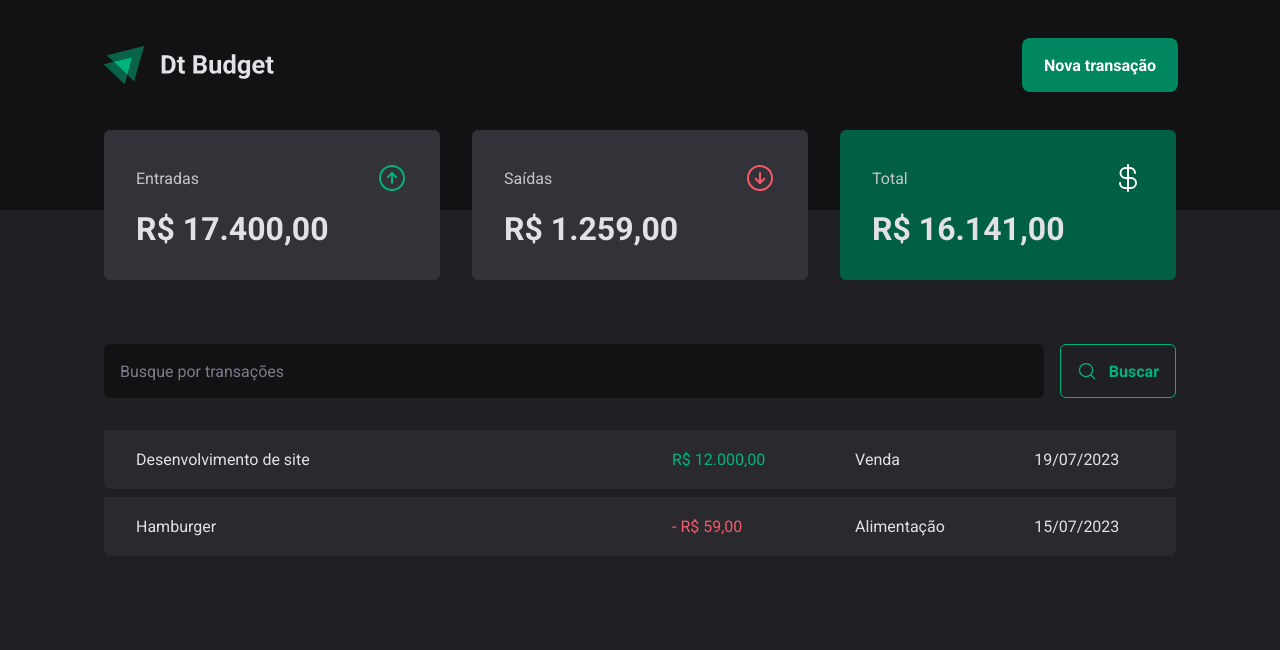
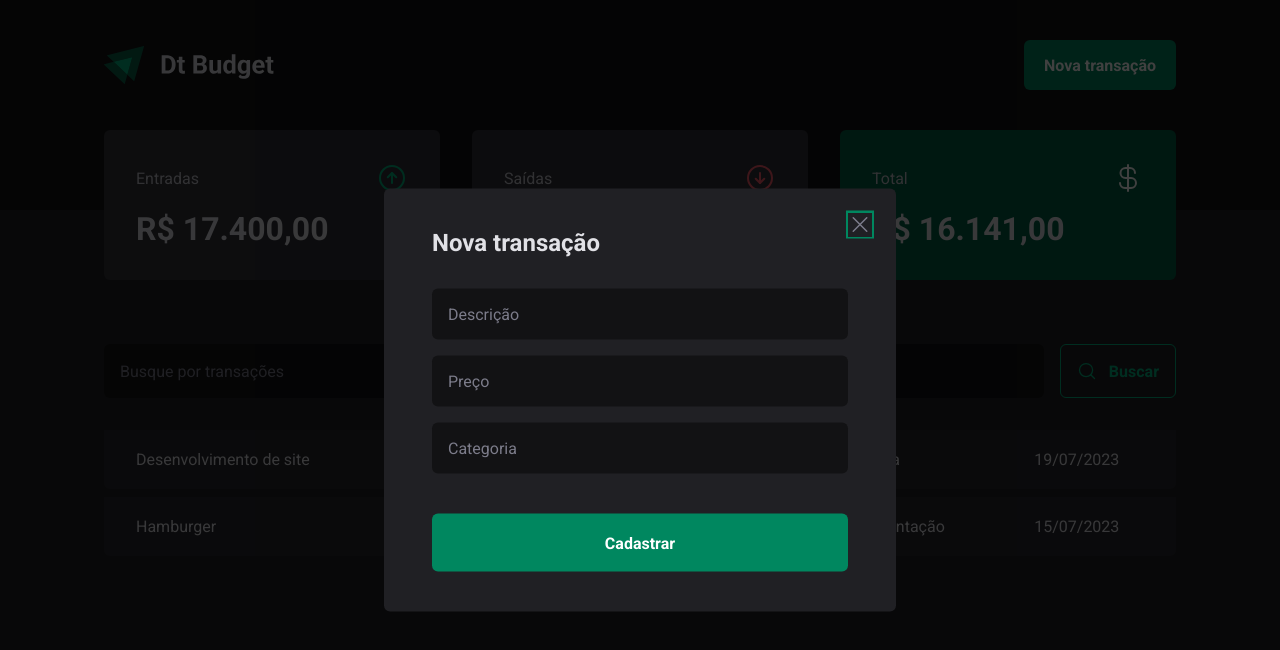
Before and after one commit to gufvr/dt-budget, a React (Vite) app: page / in a window 1280 px wide. Both pictures are taken after a click on the button "Nova transação". Shown: the top 650 px of the page. Built offline with nearby package versions, Linux system fonts and the light colour scheme.

Commit message:
creating an accessible modal with Radix-ui

```diff
--- a/package.json
+++ b/package.json
@@ -10,6 +10,7 @@
     "preview": "vite preview"
   },
   "dependencies": {
+    "@radix-ui/react-dialog": "^1.0.4",
     "phosphor-react": "^1.4.1",
     "react": "^18.2.0",
     "react-dom": "^18.2.0",
--- a/src/components/Header/index.tsx
+++ b/src/components/Header/index.tsx
@@ -1,6 +1,8 @@
 import { HeaderContainer, HeaderContent, NewTransactionButton } from './styles'
+import * as Dialog from '@radix-ui/react-dialog'
 
 import logoImg from '../../assets/Logo.svg'
+import { NewTransactionModal } from '../NewTransactionModal'
 
 export function Header() {
   return (
@@ -9,7 +11,13 @@
         <HeaderContent>
           <img src={logoImg} alt="" />
 
-          <NewTransactionButton>Nova transação</NewTransactionButton>
+          <Dialog.Root>
+            <Dialog.Trigger asChild>
+              <NewTransactionButton>Nova transação</NewTransactionButton>
+            </Dialog.Trigger>
+
+            <NewTransactionModal />
+          </Dialog.Root>
         </HeaderContent>
       </HeaderContainer>
     </div>
--- /dev/null
+++ b/src/components/NewTransactionModal/index.tsx
@@ -0,0 +1,28 @@
+import * as Dialog from '@radix-ui/react-dialog'
+
+import { CloseButton, Content, Overlay } from './styles'
+import { X } from 'phosphor-react'
+
+export function NewTransactionModal() {
+  return (
+    <Dialog.Portal>
+      <Overlay />
+
+      <Content>
+        <Dialog.Title>Nova transação</Dialog.Title>
+
+        <CloseButton>
+          <X size={24} />
+        </CloseButton>
+
+        <form action="">
+          <input type="text" placeholder="Descrição" required />
+          <input type="number" placeholder="Preço" required />
+          <input type="text" placeholder="Categoria" required />
+
+          <button type="submit">Cadastrar</button>
+        </form>
+      </Content>
+    </Dialog.Portal>
+  )
+}
--- /dev/null
+++ b/src/components/NewTransactionModal/styles.ts
@@ -0,0 +1,68 @@
+import { styled } from 'styled-components'
+import * as Dialog from '@radix-ui/react-dialog'
+
+export const Overlay = styled(Dialog.Overlay)`
+  position: fixed;
+  width: 100vw;
+  height: 100vh;
+  inset: 0;
+  background: rgba(0, 0, 0, 0.75);
+`
+
+export const Content = styled(Dialog.Content)`
+  min-width: 32rem;
+  border-radius: 6px;
+  padding: 2.5rem 3rem;
+  background: ${(props) => props.theme['gray-800']};
+
+  position: fixed;
+  top: 50%;
+  left: 50%;
+  transform: translate(-50%, -50%);
+
+  form {
+    margin-top: 2rem;
+    display: flex;
+    flex-direction: column;
+    gap: 1rem;
+
+    input {
+      border-radius: 6px;
+      border: 0;
+      background: ${(props) => props.theme['gray-900']};
+      color: ${(props) => props.theme['gray-300']};
+      padding: 1rem;
+
+      &::placeholder {
+        color: ${(props) => props.theme['gray-500']};
+      }
+    }
+
+    button[type='submit'] {
+      height: 58px;
+      border: 0;
+      background: ${(props) => props.theme['green-500']};
+      color: ${(props) => props.theme.white};
+      font-weight: bold;
+      padding: 0 1.25rem;
+      border-radius: 6px;
+      margin-top: 1.5rem;
+      cursor: pointer;
+
+      &:hover {
+        background: ${(props) => props.theme['green-700']};
+        transition: background-color 0.2s;
+      }
+    }
+  }
+`
+export const CloseButton = styled(Dialog.Close)`
+  position: absolute;
+  background: transparent;
+  border: 0;
+  top: 1.5rem;
+  right: 1.5rem;
+  line-height: 0;
+  cursor: pointer;
+  color: ${(props) => props.theme['gray-500']};
+`
```
Also changed, not shown: 1 other file (tests, documents, lock files or other folders).
